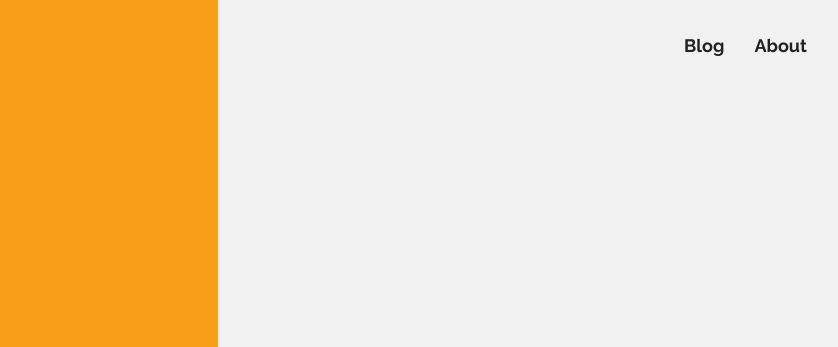
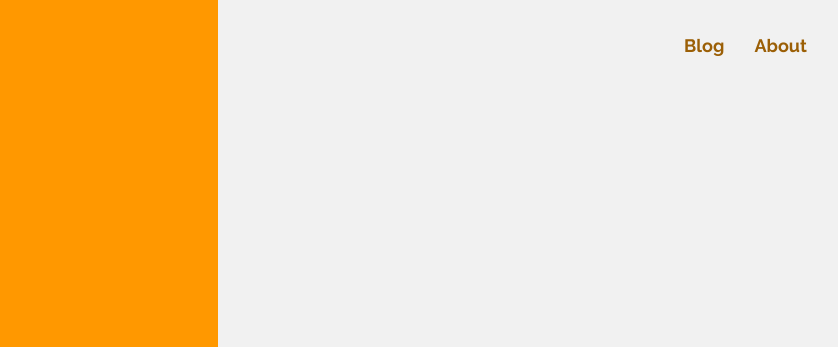
Before and after one commit to jibin2706/my-portfolio, a Gatsby site: page / in a window 1280 px wide. Shown: the top 347 px of the page, without its empty margins (422-1260 px from the left). Built offline with nearby package versions, Linux system fonts and the light colour scheme; Gatsby itself is replaced by a stand-in of ours; a web font is replaced by a local one.

Commit message:
Fixed hover on portfolio cards and colors on header anchor

```diff
--- a/src/pages/style.css
+++ b/src/pages/style.css
@@ -2,9 +2,9 @@
 @import url("https://fonts.googleapis.com/css?family=Muli");
 
 :root {
-  --primary: #f99f18;
+  --primary: #ff9800;
   --secondary: #f1f1f1;
-  --accent: #c38425;
+  --accent: #c47a0b;
 }
 
 .pointer {
@@ -36,7 +36,7 @@ header {
 
 header a {
   font-family: "Raleway", sans-serif;
-  color: #222;
+  color: #9b5f06;
   font-weight: 600;
   text-decoration: none;
   cursor: pointer;
@@ -44,7 +44,7 @@ header a {
   padding-bottom: 4px;
 }
 
-a:before {
+header a:before {
   content: "";
   position: absolute;
   width: 100%;
@@ -57,7 +57,7 @@ a:before {
   transition: all 0.3s cubic-bezier(0.39, 0.575, 0.565, 1) 0s;
 }
 
-a:hover:before {
+header a:hover:before {
   visibility: visible;
   transform: scaleX(1);
 }
@@ -369,7 +369,7 @@ footer {
   }
 
   header a {
-    color: #222;
+    color: rgb(68, 61, 61);
   }
 
   .container {
```
